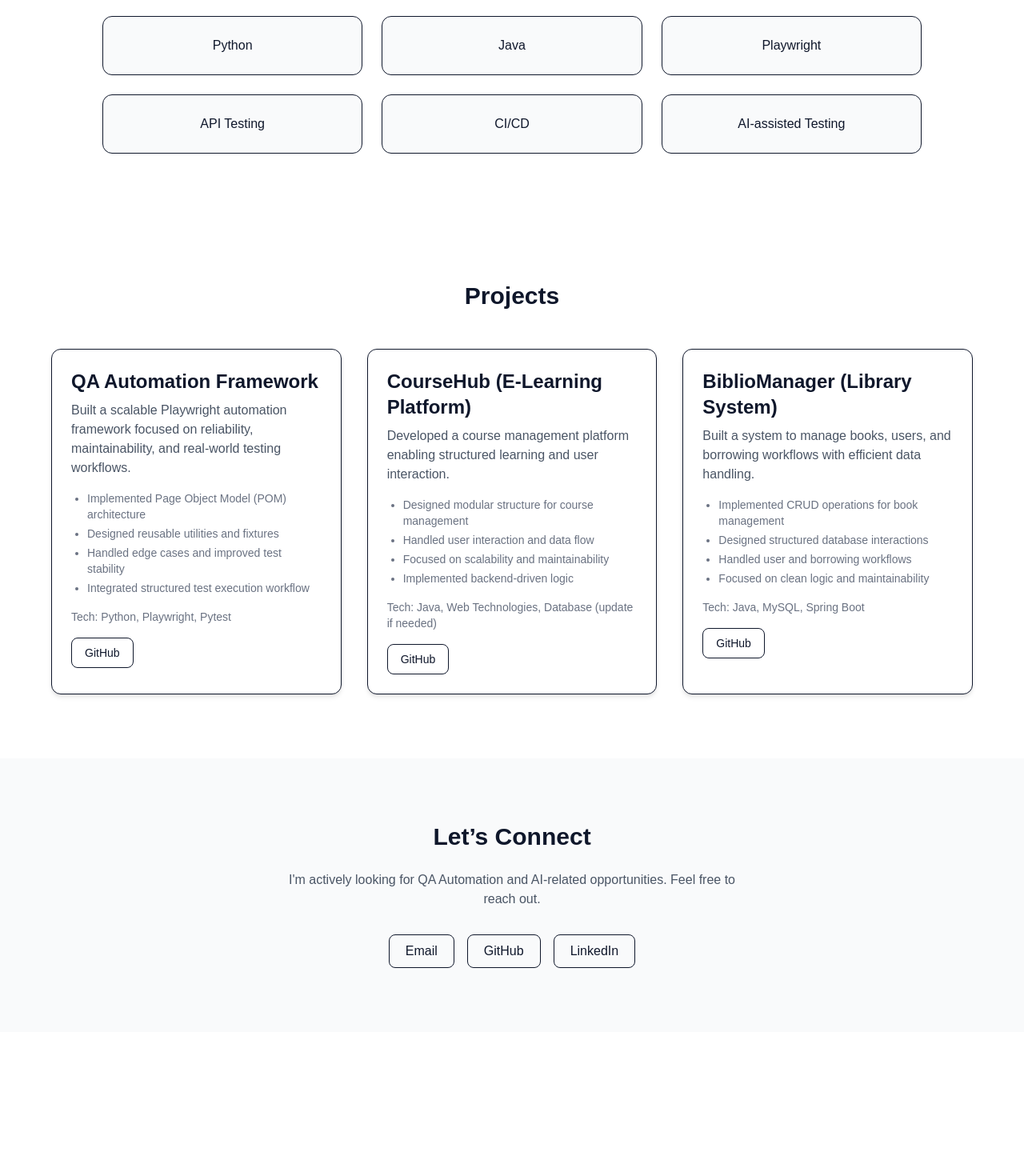
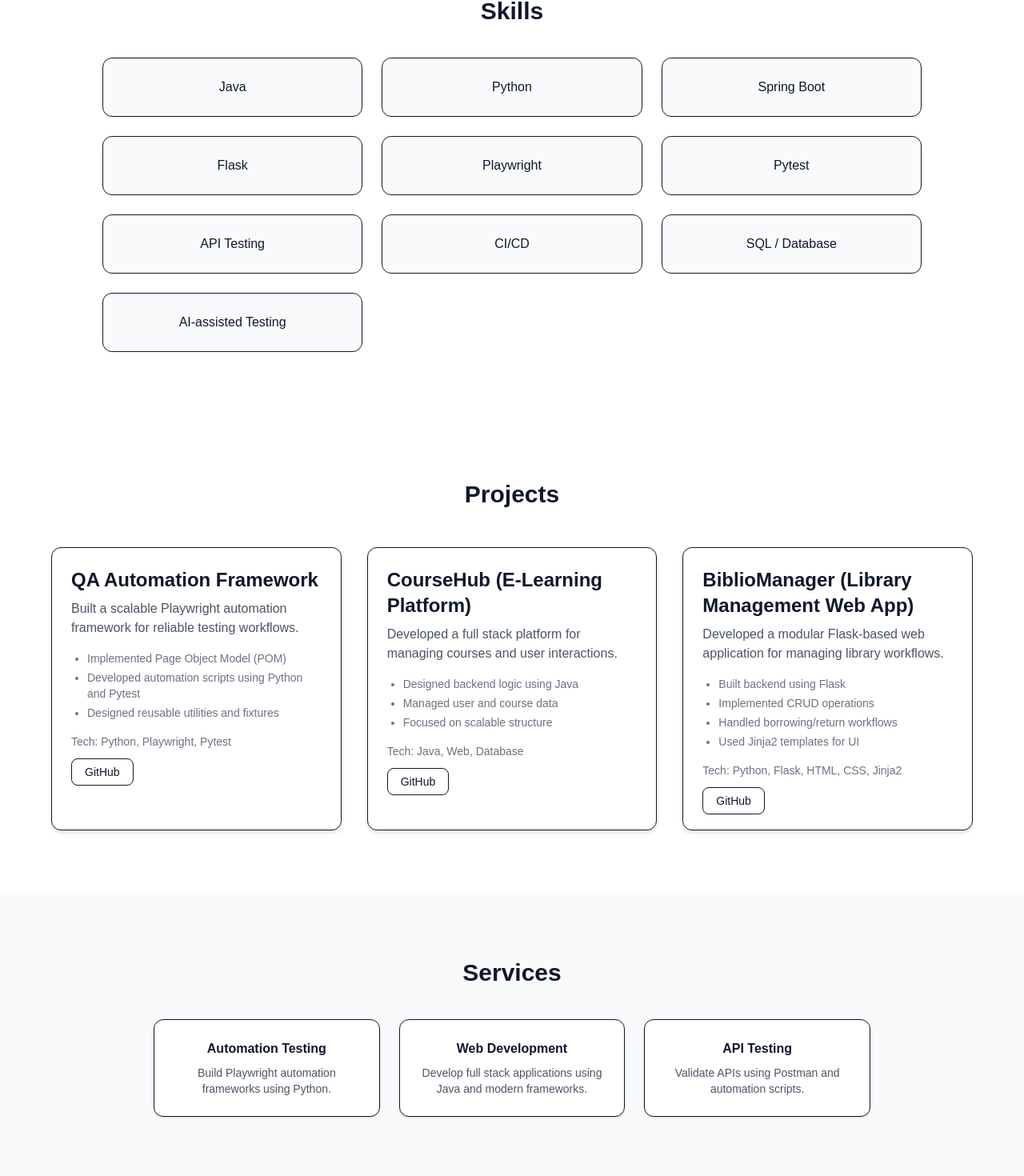
Before and after one commit to renu5422/Renuka-Bhuvana-portfolio, a Next.js app in the folder portfolio/: page / in a window 1280 px wide. Shown: the part 1234-2704 px from the top of the page at 80% size. Before the commit the page ends 2524 px from the top, so only its background shows below. Built offline with nearby package versions, Linux system fonts and the light colour scheme.

Commit message:
Update portfolio content and add framer-motion

```diff
--- a/portfolio/package.json
+++ b/portfolio/package.json
@@ -9,6 +9,7 @@
     "lint": "eslint"
   },
   "dependencies": {
+    "framer-motion": "^12.38.0",
     "next": "16.2.4",
     "react": "19.2.4",
     "react-dom": "19.2.4"
--- a/portfolio/src/app/page.tsx
+++ b/portfolio/src/app/page.tsx
@@ -2,6 +2,7 @@ import HeroSection from "../components/HeroSection";
 import AboutSection from "../components/AboutSection";
 import SkillsSection from "../components/SkillsSection";
 import ProjectsSection from "../components/ProjectsSection";
+import ServicesSection from "../components/ServicesSection";
 import ContactSection from "../components/ContactSection";
 
 export default function Home() {
@@ -11,6 +12,7 @@ export default function Home() {
       <AboutSection />
       <SkillsSection />
       <ProjectsSection />
+      <ServicesSection />
       <ContactSection />
     </main>
   );
--- a/portfolio/src/components/AboutSection.tsx
+++ b/portfolio/src/components/AboutSection.tsx
@@ -8,9 +8,12 @@ export default function AboutSection() {
         </h2>
 
         <p className="text-gray-600 leading-relaxed">
-          I am a developer focused on QA Automation and Software Testing.
-          Currently building a production-level Playwright framework while integrating AI-assisted testing into my workflow.
-          My goal is to evolve into an AI Engineer by combining strong programming fundamentals with modern AI tools.
+          I am a Java Full Stack Developer currently expanding into QA Automation and AI Engineering.
+          I build scalable applications and automation frameworks using Playwright with Python.
+
+          I am actively learning Python for automation, testing, and AI-based systems, aiming to build intelligent and reliable software solutions.
+
+          I am also open to freelance opportunities in automation testing, web development, and API validation.
         </p>
 
       </div>
--- a/portfolio/src/components/ContactSection.tsx
+++ b/portfolio/src/components/ContactSection.tsx
@@ -1,7 +1,16 @@
+"use client";
+
+import { motion } from "framer-motion";
+
 export default function ContactSection() {
   return (
     <section className="py-20 px-6 bg-gray-50 text-center">
-      <div className="max-w-xl mx-auto">
+      <motion.div
+        className="max-w-xl mx-auto"
+        initial={{ opacity: 0, y: 40 }}
+        whileInView={{ opacity: 1, y: 0 }}
+        transition={{ duration: 0.5 }}
+      >
 
         <h2 className="text-3xl font-semibold mb-6">
           Let’s Connect
@@ -14,34 +23,37 @@ export default function ContactSection() {
 
         <div className="flex flex-wrap justify-center gap-4">
 
-          <a
+          <motion.a
             href="mailto:renukabhuvanac05@gmail.com"
+            whileHover={{ scale: 1.05 }}
             className="px-5 py-2 border rounded-lg hover:bg-black hover:text-white transition"
           >
             Email
-          </a>
+          </motion.a>
 
-          <a
+          <motion.a
             href="https://github.com/renu5422"
             target="_blank"
             rel="noopener noreferrer"
+            whileHover={{ scale: 1.05 }}
             className="px-5 py-2 border rounded-lg hover:bg-black hover:text-white transition"
           >
             GitHub
-          </a>
+          </motion.a>
 
-          <a
+          <motion.a
             href="https://linkedin.com/in/renuka-bhuvana"
             target="_blank"
             rel="noopener noreferrer"
+            whileHover={{ scale: 1.05 }}
             className="px-5 py-2 border rounded-lg hover:bg-black hover:text-white transition"
           >
             LinkedIn
-          </a>
+          </motion.a>
 
         </div>
 
-      </div>
+      </motion.div>
     </section>
   );
 }
--- a/portfolio/src/components/HeroSection.tsx
+++ b/portfolio/src/components/HeroSection.tsx
@@ -8,11 +8,11 @@ export default function HeroSection() {
         </h1>
 
         <h2 className="text-xl text-gray-600">
-          AI-Augmented SDET
+          Java Full Stack Developer | Python | Aspiring SDET & AI Engineer
         </h2>
 
         <p className="text-gray-500">
-          Building automation frameworks and transitioning towards AI Engineering.
+          Building scalable applications, automation frameworks, and transitioning towards AI-driven engineering.
         </p>
 
         <a
--- a/portfolio/src/components/ProjectsSection.tsx
+++ b/portfolio/src/components/ProjectsSection.tsx
@@ -1,37 +1,49 @@
+"use client";
+
+import { motion } from "framer-motion";
+
 export default function ProjectsSection() {
   return (
     <section id="projects" className="py-20 px-6 bg-white">
       <div className="max-w-6xl mx-auto text-center">
 
-        <h2 className="text-3xl font-semibold mb-12">
+        <motion.h2
+          className="text-3xl font-semibold mb-12"
+          initial={{ opacity: 0, y: 40 }}
+          whileInView={{ opacity: 1, y: 0 }}
+          transition={{ duration: 0.5 }}
+        >
           Projects
-        </h2>
+        </motion.h2>
 
         <div className="grid md:grid-cols-3 gap-8">
 
           {/* QA AUTOMATION */}
-          <div className="p-6 border rounded-xl bg-white shadow-md hover:shadow-xl hover:-translate-y-1 transition duration-300 text-left">
-
+          <motion.div
+            className="p-6 border rounded-xl bg-white shadow-md hover:shadow-xl hover:-translate-y-1 transition duration-300 text-left"
+            initial={{ opacity: 0, y: 40 }}
+            whileInView={{ opacity: 1, y: 0 }}
+            transition={{ duration: 0.4 }}
+            whileHover={{ scale: 1.03 }}
+          >
             <h3 className="text-2xl font-semibold mb-2">
               QA Automation Framework
             </h3>
 
             <p className="text-gray-600 mb-4">
-              Built a scalable Playwright automation framework focused on reliability, maintainability, and real-world testing workflows.
+              Built a scalable Playwright automation framework for reliable testing workflows.
             </p>
 
             <ul className="text-sm text-gray-500 mb-4 list-disc pl-5 space-y-1">
-              <li>Implemented Page Object Model (POM) architecture</li>
+              <li>Implemented Page Object Model (POM)</li>
+              <li>Developed automation scripts using Python and Pytest</li>
               <li>Designed reusable utilities and fixtures</li>
-              <li>Handled edge cases and improved test stability</li>
-              <li>Integrated structured test execution workflow</li>
             </ul>
 
             <p className="text-sm text-gray-500 mb-4">
               Tech: Python, Playwright, Pytest
             </p>
 
-            <div className="flex gap-4">
             <a
               href="https://github.com/renu5422/qa-automation-journey"
               target="_blank"
@@ -40,33 +52,34 @@ export default function ProjectsSection() {
             >
               GitHub
             </a>
-            </div>
-
-          </div>
+          </motion.div>
 
           {/* COURSEHUB */}
-          <div className="p-6 border rounded-xl bg-white shadow-md hover:shadow-xl hover:-translate-y-1 transition duration-300 text-left">
-
+          <motion.div
+            className="p-6 border rounded-xl bg-white shadow-md hover:shadow-xl hover:-translate-y-1 transition duration-300 text-left"
+            initial={{ opacity: 0, y: 40 }}
+            whileInView={{ opacity: 1, y: 0 }}
+            transition={{ duration: 0.4, delay: 0.1 }}
+            whileHover={{ scale: 1.03 }}
+          >
             <h3 className="text-2xl font-semibold mb-2">
               CourseHub (E-Learning Platform)
             </h3>
 
             <p className="text-gray-600 mb-4">
-              Developed a course management platform enabling structured learning and user interaction.
+              Developed a full stack platform for managing courses and user interactions.
             </p>
 
             <ul className="text-sm text-gray-500 mb-4 list-disc pl-5 space-y-1">
-              <li>Designed modular structure for course management</li>
-              <li>Handled user interaction and data flow</li>
-              <li>Focused on scalability and maintainability</li>
-              <li>Implemented backend-driven logic</li>
+              <li>Designed backend logic using Java</li>
+              <li>Managed user and course data</li>
+              <li>Focused on scalable structure</li>
             </ul>
 
             <p className="text-sm text-gray-500 mb-4">
-              Tech: Java, Web Technologies, Database (update if needed)
+              Tech: Java, Web, Database
             </p>
 
-            <div className="flex gap-4">
             <a
               href="https://github.com/renu5422/CourseHub"
               target="_blank"
@@ -75,44 +88,44 @@ export default function ProjectsSection() {
             >
               GitHub
             </a>
-            </div>
+          </motion.div>
 
-          </div>
-
-          {/* BIBLIO MANAGER */}
-          <div className="p-6 border rounded-xl bg-white shadow-md hover:shadow-xl hover:-translate-y-1 transition duration-300 text-left">
-
+          {/* BIBLIOMANAGER */}
+          <motion.div
+            className="p-6 border rounded-xl bg-white shadow-md hover:shadow-xl hover:-translate-y-1 transition duration-300 text-left"
+            initial={{ opacity: 0, y: 40 }}
+            whileInView={{ opacity: 1, y: 0 }}
+            transition={{ duration: 0.4, delay: 0.2 }}
+            whileHover={{ scale: 1.03 }}
+          >
             <h3 className="text-2xl font-semibold mb-2">
-              BiblioManager (Library System)
+              BiblioManager (Library Management Web App)
             </h3>
 
             <p className="text-gray-600 mb-4">
-              Built a system to manage books, users, and borrowing workflows with efficient data handling.
+              Developed a modular Flask-based web application for managing library workflows.
             </p>
 
             <ul className="text-sm text-gray-500 mb-4 list-disc pl-5 space-y-1">
-              <li>Implemented CRUD operations for book management</li>
-              <li>Designed structured database interactions</li>
-              <li>Handled user and borrowing workflows</li>
-              <li>Focused on clean logic and maintainability</li>
+              <li>Built backend using Flask</li>
+              <li>Implemented CRUD operations</li>
+              <li>Handled borrowing/return workflows</li>
+              <li>Used Jinja2 templates for UI</li>
             </ul>
 
             <p className="text-sm text-gray-500 mb-4">
-              Tech: Java, MySQL, Spring Boot
+              Tech: Python, Flask, HTML, CSS, Jinja2
             </p>
 
-            <div className="flex gap-4">
             <a
-                href="https://github.com/renu5422/Bibilomanager"
+              href="https://github.com/renu5422/BiblioManager"
               target="_blank"
               rel="noopener noreferrer"
               className="px-4 py-2 border rounded-lg text-sm hover:bg-black hover:text-white transition"
             >
               GitHub
             </a>
-            </div>
-
-          </div>
+          </motion.div>
 
         </div>
 
--- /dev/null
+++ b/portfolio/src/components/ServicesSection.tsx
@@ -0,0 +1,38 @@
+export default function ServicesSection() {
+  return (
+    <section className="py-20 px-6 bg-gray-50 text-center">
+      <div className="max-w-4xl mx-auto">
+
+        <h2 className="text-3xl font-semibold mb-10">
+          Services
+        </h2>
+
+        <div className="grid md:grid-cols-3 gap-6">
+
+          <div className="p-6 border rounded-xl bg-white shadow-sm hover:shadow-lg transition">
+            <h3 className="font-semibold mb-2">Automation Testing</h3>
+            <p className="text-sm text-gray-600">
+              Build Playwright automation frameworks using Python.
+            </p>
+          </div>
+
+          <div className="p-6 border rounded-xl bg-white shadow-sm hover:shadow-lg transition">
+            <h3 className="font-semibold mb-2">Web Development</h3>
+            <p className="text-sm text-gray-600">
+              Develop full stack applications using Java and modern frameworks.
+            </p>
+          </div>
+
+          <div className="p-6 border rounded-xl bg-white shadow-sm hover:shadow-lg transition">
+            <h3 className="font-semibold mb-2">API Testing</h3>
+            <p className="text-sm text-gray-600">
+              Validate APIs using Postman and automation scripts.
+            </p>
+          </div>
+
+        </div>
+
+      </div>
+    </section>
+  );
+}
--- a/portfolio/src/components/SkillsSection.tsx
+++ b/portfolio/src/components/SkillsSection.tsx
@@ -1,29 +1,46 @@
+"use client";
+
+import { motion } from "framer-motion";
+
 export default function SkillsSection() {
   const skills = [
+    "Java",
     "Python",
-    "Java",
+    "Spring Boot",
+    "Flask",
     "Playwright",
+    "Pytest",
     "API Testing",
     "CI/CD",
-    "AI-assisted Testing",
+    "SQL / Database",
+    "AI-assisted Testing"
   ];
 
   return (
     <section id="skills" className="py-20 px-6 bg-white">
       <div className="max-w-5xl mx-auto text-center">
 
-        <h2 className="text-3xl font-semibold mb-10">
+        <motion.h2
+          className="text-3xl font-semibold mb-10"
+          initial={{ opacity: 0, y: 40 }}
+          whileInView={{ opacity: 1, y: 0 }}
+          transition={{ duration: 0.5 }}
+        >
           Skills
-        </h2>
+        </motion.h2>
 
         <div className="grid grid-cols-2 md:grid-cols-3 gap-6">
-          {skills.map((skill) => (
-            <div
+          {skills.map((skill, index) => (
+            <motion.div
               key={skill}
               className="p-6 border rounded-xl bg-gray-50 hover:bg-white hover:shadow-lg transition duration-300"
+              initial={{ opacity: 0, y: 30 }}
+              whileInView={{ opacity: 1, y: 0 }}
+              transition={{ duration: 0.4, delay: index * 0.05 }}
+              whileHover={{ scale: 1.05 }}
             >
               <h3 className="font-medium">{skill}</h3>
-            </div>
+            </motion.div>
           ))}
         </div>
 
```
Also changed, not shown: 1 other file (tests, documents, lock files or other folders). Lines whose indentation alone changed are shown as unchanged.
